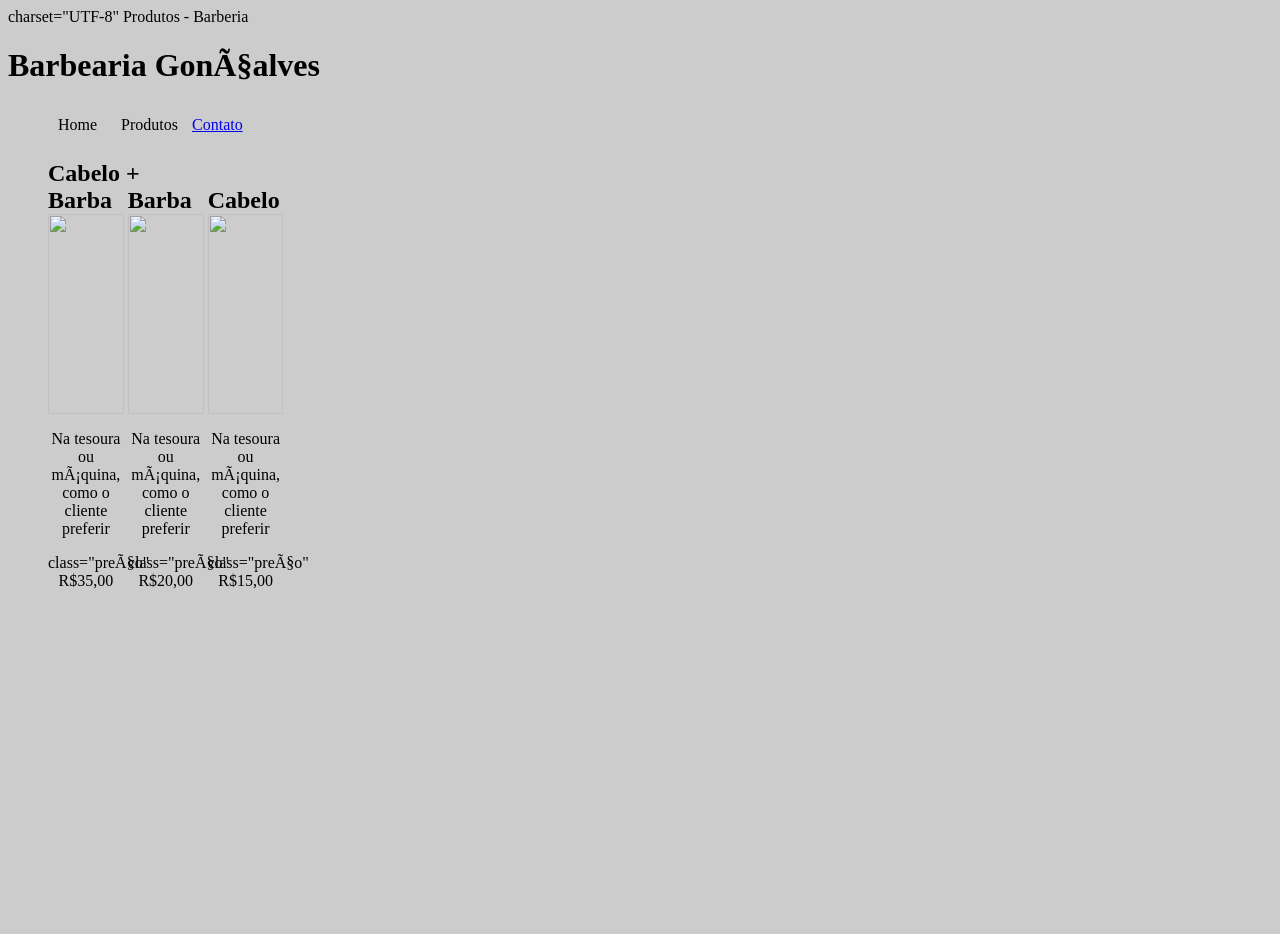
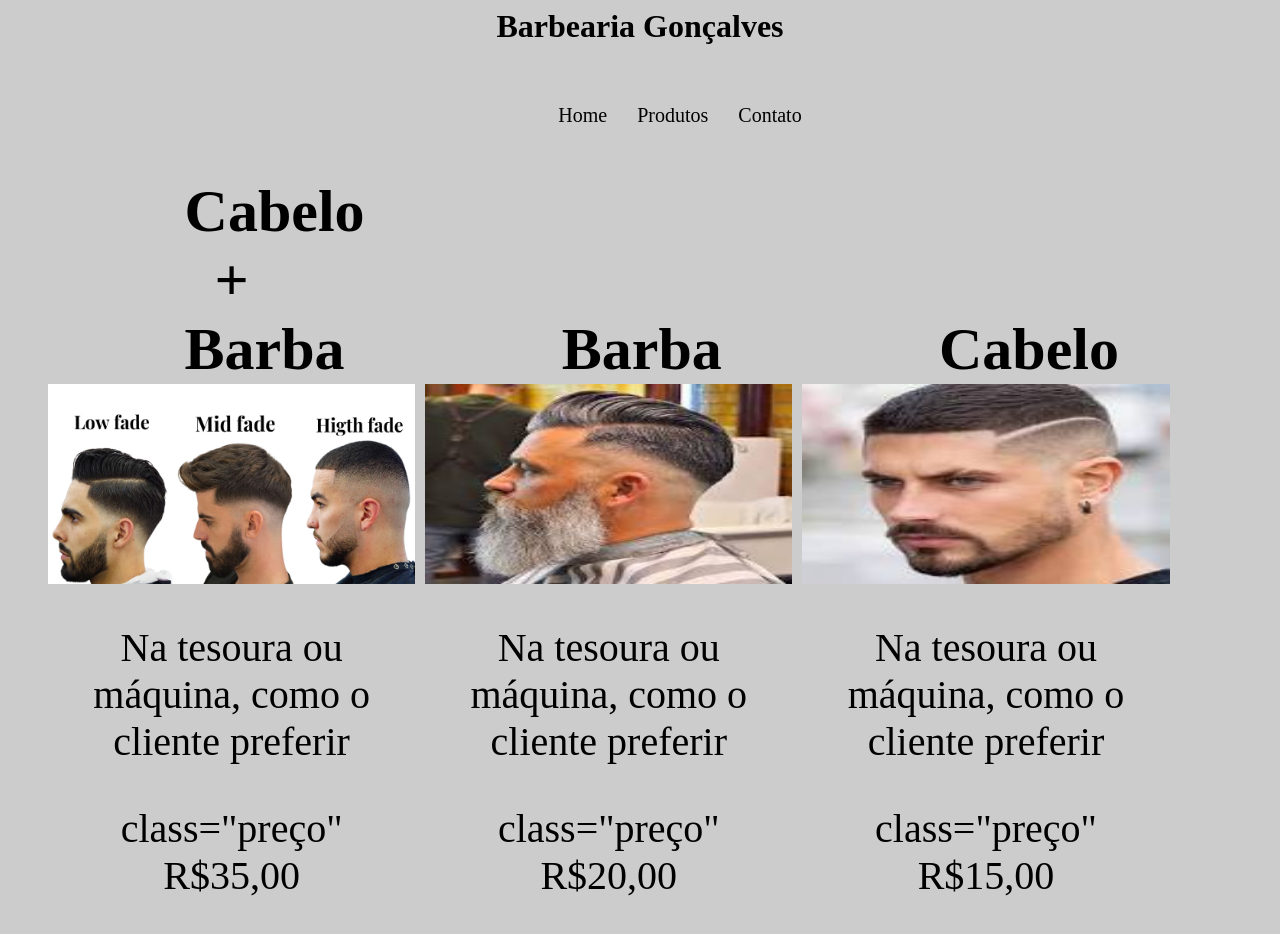
Before and after one commit to hirono4565/2FRONT24, a plain HTML site: page produtos.html in a window 1280 px wide. Shown: the top 934 px of the page. Before the commit the page ends 800 px from the top, so only its background shows below. Drawn offline with Linux system fonts and the light colour scheme.

Commit message:
Add files via upload

```diff
--- a/contato.html
+++ b/contato.html
@@ -1,9 +1,9 @@
 <html>
   <head>
-    <meta> charset="UTF-8"
-    <tittle>Produtos - Barberia</tittle>
+    <meta charset="UTF-8">
+    <title>contato - Barberia</title>
     <link rel="stylesheet" href="style.css">
-    <link rel="stylesheet" href="contato.css">
+    <link rel="stylesheet" href="produtos.css">
   </head>
   <body>
     <header>
@@ -17,7 +17,7 @@
         </li>
 
         <li>
-          <a href"contato.html">
+          <a href="produtos.html">
             Produtos
           </a>
 
@@ -49,11 +49,11 @@
 <input type="button" value="enviar formulaario">
 </form>
 
-       <li>
-
-       </li>
-
-      </ul>
+<div class="whatsapp">
+  <a href="http://wa.me/5544991564966"></a>
+  (44) 991564966
+</a>
+</div>
     </main>
   </body>
 </html>
--- a/produtos.html
+++ b/produtos.html
@@ -1,7 +1,7 @@
 <html>
   <head>
-    <meta> charset="UTF-8"
-    <tittle>Produtos - Barberia</tittle>
+    <meta charset="UTF-8">
+    <title>Produtos - Barberia</title>
     <link rel="stylesheet" href="style.css">
     <link rel="stylesheet" href="produtos.css">
   </head>
@@ -17,11 +17,11 @@
         </li>
 
         <li>
-          <a href"Produtos.html">
+          <a href="Produtos.html">
             Produtos
           </a>
 
-        </li
+        </li>
 
           <li>
           <a href="contato.html">
@@ -35,7 +35,7 @@
      <ul class="produtos">
        <li>
          <h2> Cabelo + Barba </h2>
-         <img src="GIGA.jpg">
+         <img src="cabelo.jpg">
          <p class="descrição">
            Na tesoura ou máquina, como o cliente preferir
          </p>
@@ -46,7 +46,7 @@
 
        <li>
          <h2> Barba </h2>
-         <img src="concurso-de-barba.jpg">
+         <img src="images (1).jpg">
          <p class="descrição">
            Na tesoura ou máquina, como o cliente preferir
          </p>
@@ -57,7 +57,7 @@
 
        <li>
          <h2> Cabelo </h2>
-         <img src="Mecha-branca-no-cabelo-masculino2.jpg">
+         <img src="images.jpg">
          <p class="descrição">
            Na tesoura ou máquina, como o cliente preferir
          </p>
--- a/style.css
+++ b/style.css
@@ -10,11 +10,11 @@ em{
 #baner{width:100%
 }
 h1{
-  text-aling:center
+  text-align:center
 }
 h2{
-  text-aling: center;
-  front-size: 60px;
+  text-align: center;
+  font-size: 60px;
 }
 .itens{
    font-style:italic
@@ -25,18 +25,18 @@ h2{
 
 }
 ul{
-  text-aling:inline-block;
-    width: 20%;
+  text-align:inline-block;
+
   margin-rigth: 15%;
-  vertical-aling: top;
-  front-size: 40px;
+  vertical-align: top;
+  font-size: 40px;
 }
 .imagembeneficios{
   width:50%;
     border-radius: 35px;
 }
 header{
-  text-aling:center;
+  text-align:center;
     backgrond-color: #ffffff;
 
 }
@@ -44,7 +44,7 @@ header ul li{
   display:inline-block;
   text-decoration: none;
   padding: 10px;
-  front-size: 20px;
+  font-size: 20px;
 }
 header ul{
   width:100%;
@@ -59,7 +59,7 @@ header ul li a{
 }
 .produtos li{
   display: inline-block;
-  text-aling: center;
+  text-align: center;
   width: 30%;
 
 }
@@ -69,11 +69,25 @@ width:10%;
 }
 
 .produtos h2{
-  front: size 30px;
-  front-weight:bold;
+  font: size 30px;
+  font-weight:bold;
 }
 
 .produtos li img{
   width: 100%;
   height: 200px;
 }
+form label {
+  display: block;
+}
+form{
+  text-align: center;
+}
+form label{
+  width: 400px;
+  margin: 0 auto
+}
+form input{
+  width: 100%;
+  padding: 10px 0;
+}
```
Also changed, not shown: images (1).jpg (added), images.jpg (added).
